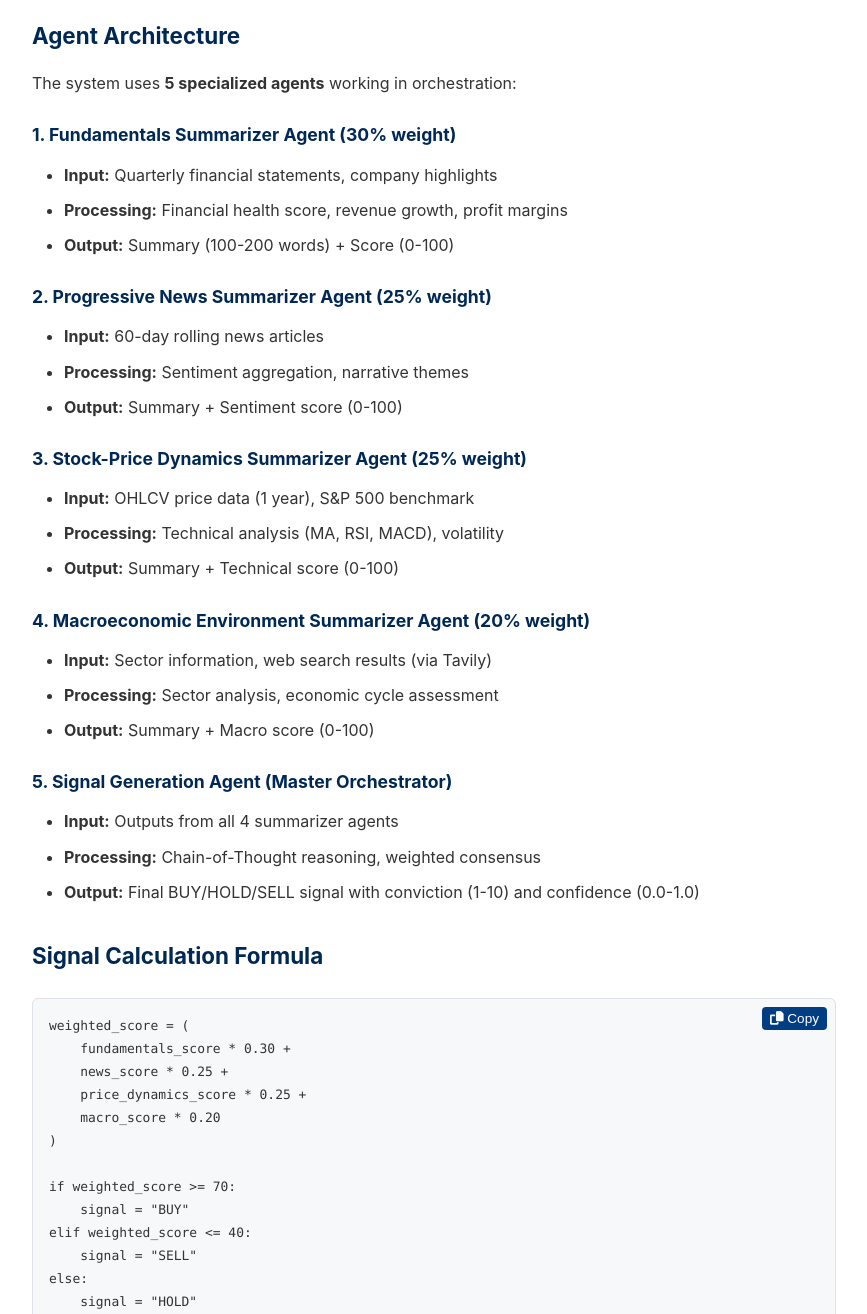
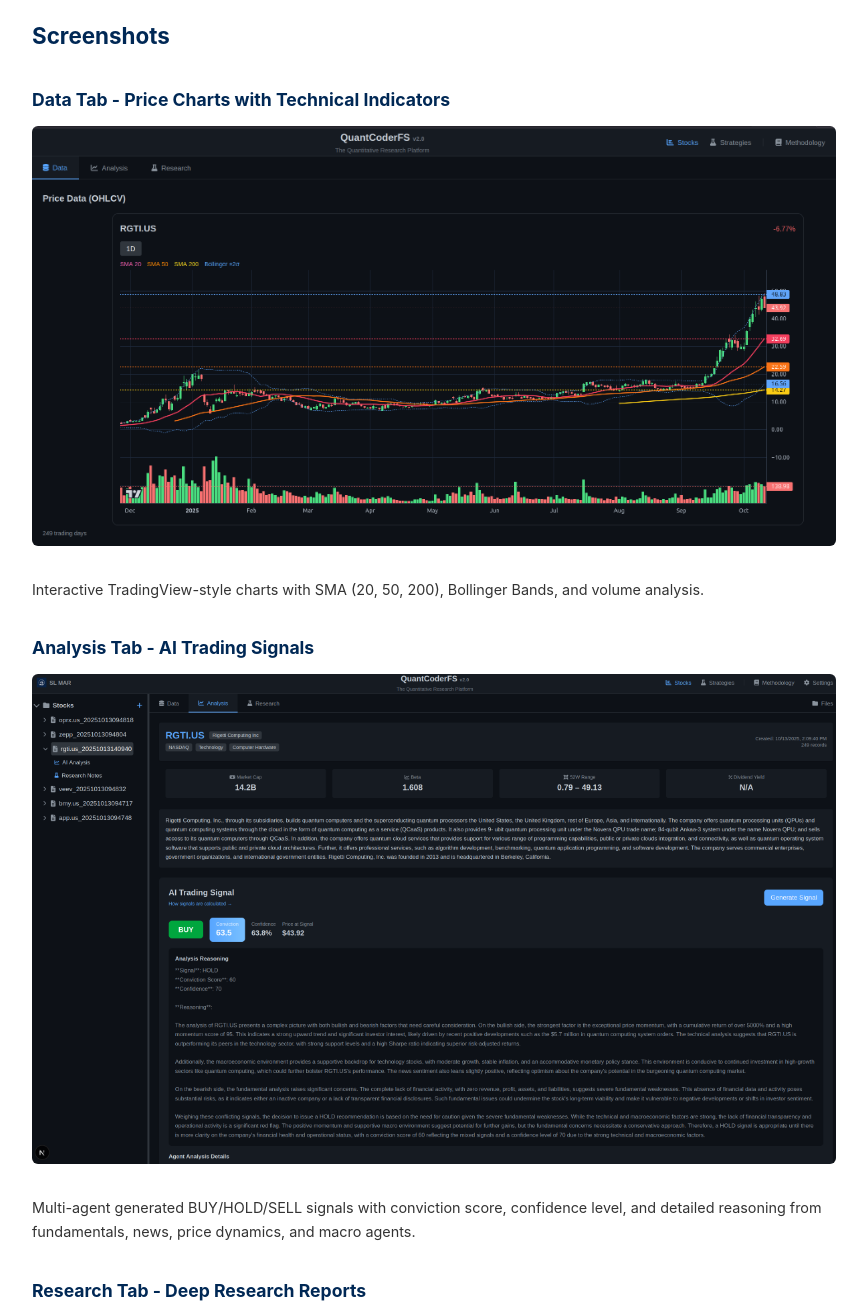
Before and after one commit to SL-Mar/SL-Mar.github.io, a plain HTML site: page quantcoderfs/docs.html in a window 1280 px wide. Shown: the part 6720-8034 px from the top of the page, without its empty margins (296-1163 px from the left). Drawn offline with Linux system fonts and the light colour scheme.

Commit message:
docs: add screenshots to documentation and development page
Added three screenshots showcasing QuantCoderFS features:
- market-intelligence-chart.png: TradingView-style price charts with technical indicators
- market-intelligence-signal.png: AI trading signals with multi-agent analysis
- market-intelligence-research.png: GPT-Researcher deep research reports

Screenshots added to:
- docs.html Market Intelligence section with detailed captions
- development.html project showcase with visual examples

Provides visual demonstration of the platform's capabilities.

```diff
--- a/quantcoderfs/docs.html
+++ b/quantcoderfs/docs.html
@@ -439,6 +439,26 @@
                     <h3>Purpose</h3>
                     <p>Multi-agent equity research system inspired by <a href="https://arxiv.org/abs/2401.03737" target="_blank">MarketSense AI paper</a> (Fatouros et al., 2024).</p>
 
+                    <h3>Screenshots</h3>
+
+                    <div style="margin: 2rem 0;">
+                        <h4>Data Tab - Price Charts with Technical Indicators</h4>
+                        <img src="assets/images/market-intelligence-chart.png" alt="QuantCoderFS Market Intelligence - Price Chart" style="width: 100%; border: 1px solid var(--border); border-radius: 6px; margin-bottom: 1rem;">
+                        <p style="color: var(--text-secondary); font-size: 0.9rem; margin-top: 0.5rem;">Interactive TradingView-style charts with SMA (20, 50, 200), Bollinger Bands, and volume analysis.</p>
+                    </div>
+
+                    <div style="margin: 2rem 0;">
+                        <h4>Analysis Tab - AI Trading Signals</h4>
+                        <img src="assets/images/market-intelligence-signal.png" alt="QuantCoderFS Market Intelligence - Trading Signal" style="width: 100%; border: 1px solid var(--border); border-radius: 6px; margin-bottom: 1rem;">
+                        <p style="color: var(--text-secondary); font-size: 0.9rem; margin-top: 0.5rem;">Multi-agent generated BUY/HOLD/SELL signals with conviction score, confidence level, and detailed reasoning from fundamentals, news, price dynamics, and macro agents.</p>
+                    </div>
+
+                    <div style="margin: 2rem 0;">
+                        <h4>Research Tab - Deep Research Reports</h4>
+                        <img src="assets/images/market-intelligence-research.png" alt="QuantCoderFS Market Intelligence - Deep Research" style="width: 100%; border: 1px solid var(--border); border-radius: 6px; margin-bottom: 1rem;">
+                        <p style="color: var(--text-secondary); font-size: 0.9rem; margin-top: 0.5rem;">GPT-Researcher powered comprehensive research reports with quick templates for stock analysis, risk assessment, industry analysis, and growth opportunities.</p>
+                    </div>
+
                     <h3>Agent Architecture</h3>
                     <p>The system uses <strong>5 specialized agents</strong> working in orchestration:</p>
 
```
Also changed, not shown: development.html (+9 -0 lines), quantcoderfs/assets/images/market-intelligence-chart.png (added), quantcoderfs/assets/images/market-intelligence-research.png (added), quantcoderfs/assets/images/market-intelligence-signal.png (added).
